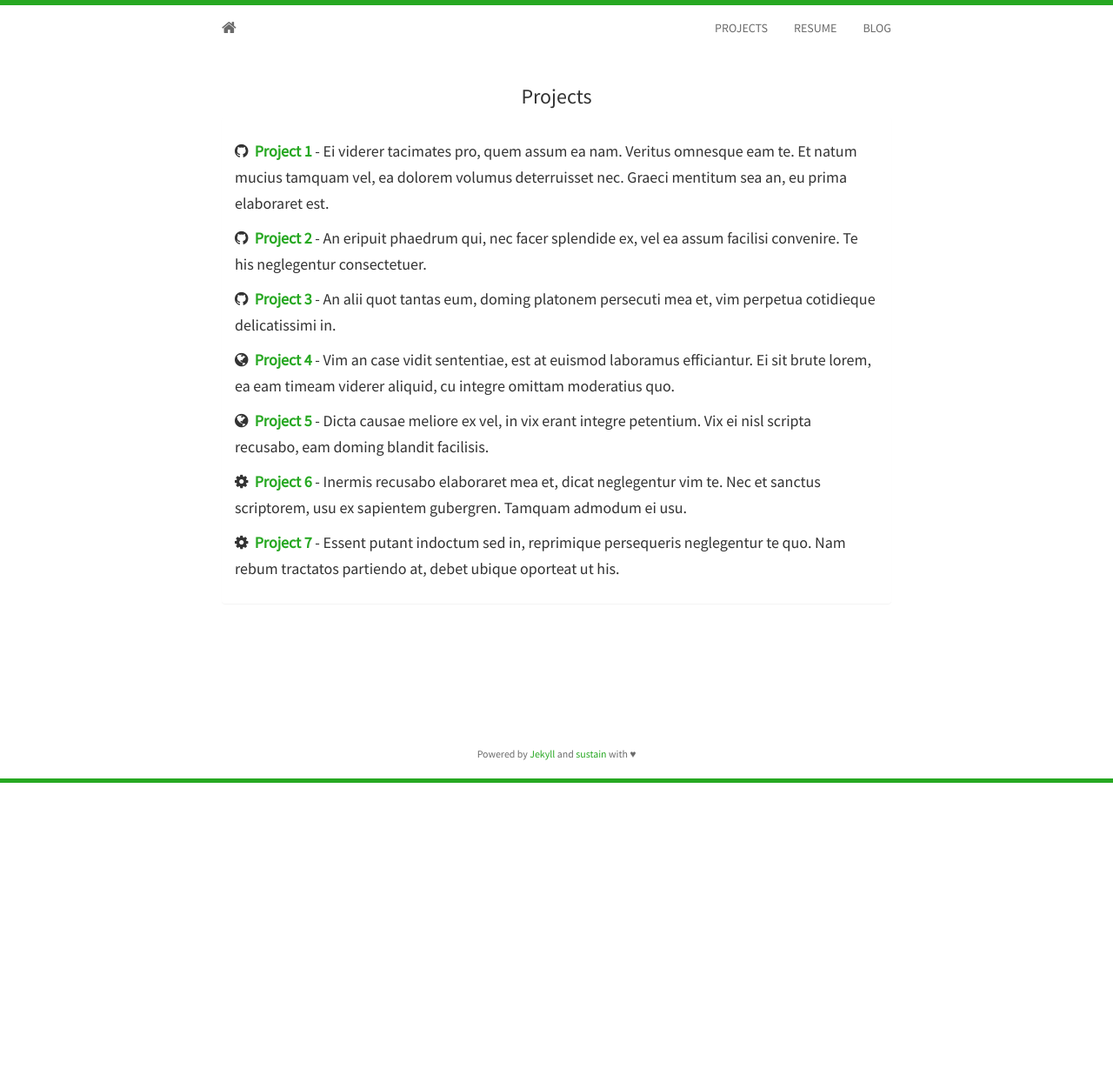
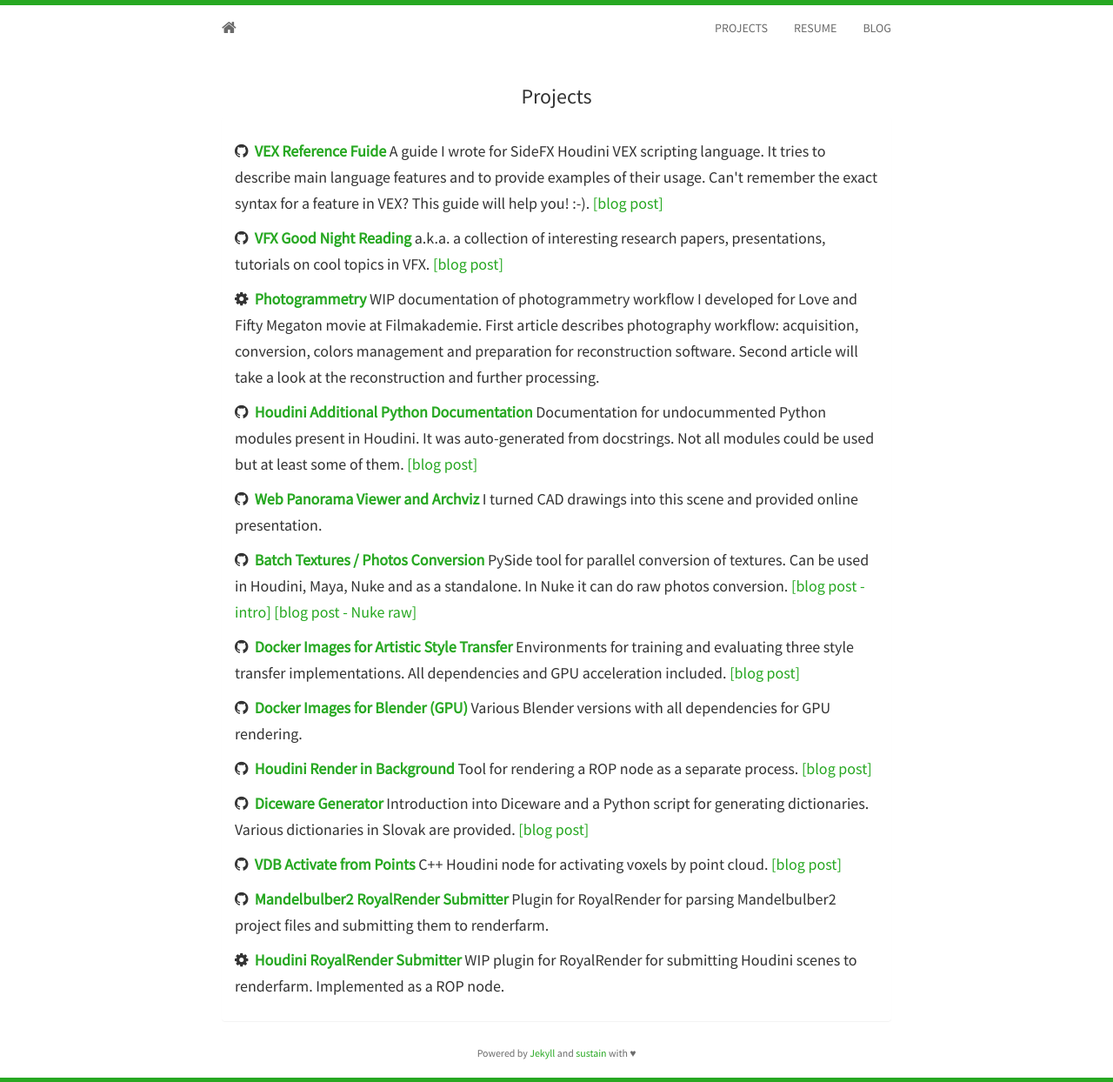
Before and after one commit to jtomori/jtomori.github.io, a Jekyll site: the page built from projects.html, in a window 1280 px wide. Shown: the whole page at 87% size. Built offline with Jekyll 4.4.1, drawn with Linux system fonts in a browser that asks for light colours; nearby versions of some CDN libraries; before the commit the page ends 900 px from its top, so only the background shows below that.

Commit message:
updated index page, projects page

```diff
--- a/_includes/projects.html
+++ b/_includes/projects.html
@@ -4,41 +4,57 @@
   <div class="panel panel-default">
     <div class="panel-body">
 		<h5>
-			<i class="fa fa-github"></i>&nbsp;&nbsp;<strong><a href="#">Project 1</a></strong>
-			- Ei viderer tacimates pro, quem assum ea nam. Veritus omnesque eam te. Et natum mucius tamquam vel,
-			ea dolorem volumus deterruisset nec. Graeci mentitum sea an, eu prima elaboraret est.
+			<i class="fa fa-github"></i>&nbsp;&nbsp;<strong><a href="https://github.com/jtomori/vex_tutorial">VEX Reference Fuide</a></strong>
+			A guide I wrote for SideFX Houdini VEX scripting language. It tries to describe main language features and to provide examples of their usage. Can't remember the exact syntax for a feature in VEX? This guide will help you! :-). <a href="https://jurajtomori.wordpress.com/2018/02/04/houdini-vex-tutorial/">[blog post]</a>
 		</h5>
 		<h5>
-			<i class="fa fa-github"></i>&nbsp;&nbsp;<strong><a href="#">Project 2</a></strong>
-			- An eripuit phaedrum qui, nec facer splendide ex, vel ea assum facilisi convenire.
-			Te his neglegentur consectetuer.
-		</h5>
-    	<h5>
-			<i class="fa fa-github"></i>&nbsp;&nbsp;<strong><a href="#">Project 3</a></strong>
-			- An alii quot tantas eum, doming platonem persecuti mea et, vim perpetua cotidieque delicatissimi in.
+			<i class="fa fa-github"></i>&nbsp;&nbsp;<strong><a href="https://github.com/jtomori/vfx_good_night_reading">VFX Good Night Reading</a></strong>
+			a.k.a. a collection of interesting research papers, presentations, tutorials on cool topics in VFX. <a href="https://jurajtomori.wordpress.com/2018/06/11/learning-resources-about-vfx-and-cg/">[blog post]</a>
 		</h5>
 		<h5>
-			<i class="fa fa-globe"></i>&nbsp;&nbsp;<strong><a href="#">Project 4</a></strong>
-			- Vim an case vidit sententiae, est at euismod laboramus efficiantur. Ei sit brute lorem,
-			ea eam timeam viderer aliquid, cu integre omittam moderatius quo.
+			<i class="fa fa-cog"></i>&nbsp;&nbsp;<strong><a href="https://jurajtomori.wordpress.com/2018/11/30/photogrammetry-photos-and-colors/">Photogrammetry</a></strong>
+			WIP documentation of photogrammetry workflow I developed for Love and Fifty Megaton movie at Filmakademie. First article describes photography workflow: acquisition, conversion, colors management and preparation for reconstruction software. Second article will take a look at the reconstruction and further processing.
 		</h5>
 		<h5>
-			<i class="fa fa-globe"></i>&nbsp;&nbsp;<strong><a href="#">Project 5</a></strong>
-			- Dicta causae meliore ex vel, in vix erant integre petentium. Vix ei nisl scripta recusabo,
-			eam doming blandit facilisis.
+			<i class="fa fa-github"></i>&nbsp;&nbsp;<strong><a href="https://github.com/jtomori/houdini_additional_python_docs">Houdini Additional Python Documentation</a></strong>
+			Documentation for undocummented Python modules present in Houdini. It was auto-generated from docstrings. Not all modules could be used but at least some of them. <a href="https://jurajtomori.wordpress.com/2018/05/28/houdini-tip-houdini-python-modules-documentation/">[blog post]</a>
 		</h5>
 		<h5>
-			<i class="fa fa-cog"></i>&nbsp;&nbsp;<strong><a href="#">Project 6</a></strong>
-			- Inermis recusabo elaboraret mea et, dicat neglegentur vim te. Nec et sanctus scriptorem,
-			usu ex sapientem gubergren. Tamquam admodum ei usu.
+			<i class="fa fa-github"></i>&nbsp;&nbsp;<strong><a href="https://jtomori.github.io/web_experiments/sdb_he_vr/">Web Panorama Viewer and Archviz</a></strong>
+			I turned CAD drawings into this scene and provided online presentation.
 		</h5>
 		<h5>
-			<i class="fa fa-cog"></i>&nbsp;&nbsp;<strong><a href="#">Project 7</a></strong>
-			- Essent putant indoctum sed in, reprimique persequeris neglegentur te quo. Nam rebum
-			tractatos partiendo at, debet ubique oporteat ut his.
+			<i class="fa fa-github"></i>&nbsp;&nbsp;<strong><a href="https://github.com/jtomori/batch_textures_convert">Batch Textures / Photos Conversion</a></strong>
+			PySide tool for parallel conversion of textures. Can be used in Houdini, Maya, Nuke and as a standalone. In Nuke it can do raw photos conversion. <a href="https://jurajtomori.wordpress.com/2018/05/25/batch-textures-conversion-tool/">[blog post - intro]</a> <a href="https://jurajtomori.wordpress.com/2018/11/29/nuke-tip-batch-conversion-of-raw-images-with-dcraw/">[blog post - Nuke raw]</a>
 		</h5>
-
-
+		<h5>
+			<i class="fa fa-github"></i>&nbsp;&nbsp;<strong><a href="https://github.com/jtomori/style_transfer_docker">Docker Images for Artistic Style Transfer</a></strong>
+			Environments for training and evaluating three style transfer implementations. All dependencies and GPU acceleration included. <a href="https://jurajtomori.wordpress.com/2019/01/30/style-transfer-docker-images/">[blog post]</a>
+		</h5>
+		<h5>
+			<i class="fa fa-github"></i>&nbsp;&nbsp;<strong><a href="https://github.com/jtomori/docker_blender_gpu">Docker Images for Blender (GPU)</a></strong>
+			Various Blender versions with all dependencies for GPU rendering.
+		</h5>
+		<h5>
+			<i class="fa fa-github"></i>&nbsp;&nbsp;<strong><a href="https://github.com/jtomori/hou_bg_render">Houdini Render in Background</a></strong>
+			Tool for rendering a ROP node as a separate process. <a href="https://jurajtomori.wordpress.com/2018/04/19/houdini-tip-render-in-background-any-node/">[blog post]</a>
+		</h5>
+		<h5>
+			<i class="fa fa-github"></i>&nbsp;&nbsp;<strong><a href="https://github.com/jtomori/diceware_slovak">Diceware  Generator</a></strong>
+			Introduction into Diceware and a Python script for generating dictionaries. Various dictionaries in Slovak are provided. <a href="https://jurajtomori.wordpress.com/2018/11/03/better-passwords-with-rolling-dices/">[blog post]</a>
+		</h5>
+		<h5>
+			<i class="fa fa-github"></i>&nbsp;&nbsp;<strong><a href="https://github.com/jtomori/VDB_activate_from_points">VDB Activate from Points</a></strong>
+			C++ Houdini node for activating voxels by point cloud. <a href="https://jurajtomori.wordpress.com/2017/12/01/creating-simple-c-openvdb-node-in-hdk">[blog post]</a>
+		</h5>
+		<h5>
+			<i class="fa fa-github"></i>&nbsp;&nbsp;<strong><a href="https://github.com/jtomori/mandelbulber2_rr_submitter">Mandelbulber2 RoyalRender Submitter</a></strong>
+			Plugin for RoyalRender for parsing Mandelbulber2 project files and submitting them to renderfarm.
+		</h5>
+		<h5>
+			<i class="fa fa-cog"></i>&nbsp;&nbsp;<strong><a href="https://github.com/BinaryAlchemy/RoyalRender-OpenExtensions/tree/master/beta/hou_rr_submitter">Houdini RoyalRender Submitter</a></strong>
+			WIP plugin for RoyalRender for submitting Houdini scenes to renderfarm. Implemented as a ROP node.
+		</h5>
     </div>
   </div>
 </div>
--- a/index.html
+++ b/index.html
@@ -8,7 +8,8 @@
 		<img class="img-circle" src="{{ site.baseurl }}static/img/{{ site.avatar }}" alt="Responsive image">
 	  </div>
 	  <h3>Hi I'm <strong>{{ site.author }}</strong>, a computer artist.</h3>
-	  <h3>I am into VFX, XR, Web and Cloud things and I like to code.</h3>
+		<h3>I am into VFX, XR, Web and Cloud things.</h3>
+		<h3>I am curious, interested in new tech and I like to code.</h3>
 	  <h3>Have a look at my <a href="{{ site.baseurl }}projects.html">projects</a>.</h3>
 	  <h3>For more check out my <a href="{{ site.baseurl }}/cv">CV</a>.</h3>
 	  <h3>Contact me by <a href="mailto:{{ site.email }}">email</a>.</h3>
```
